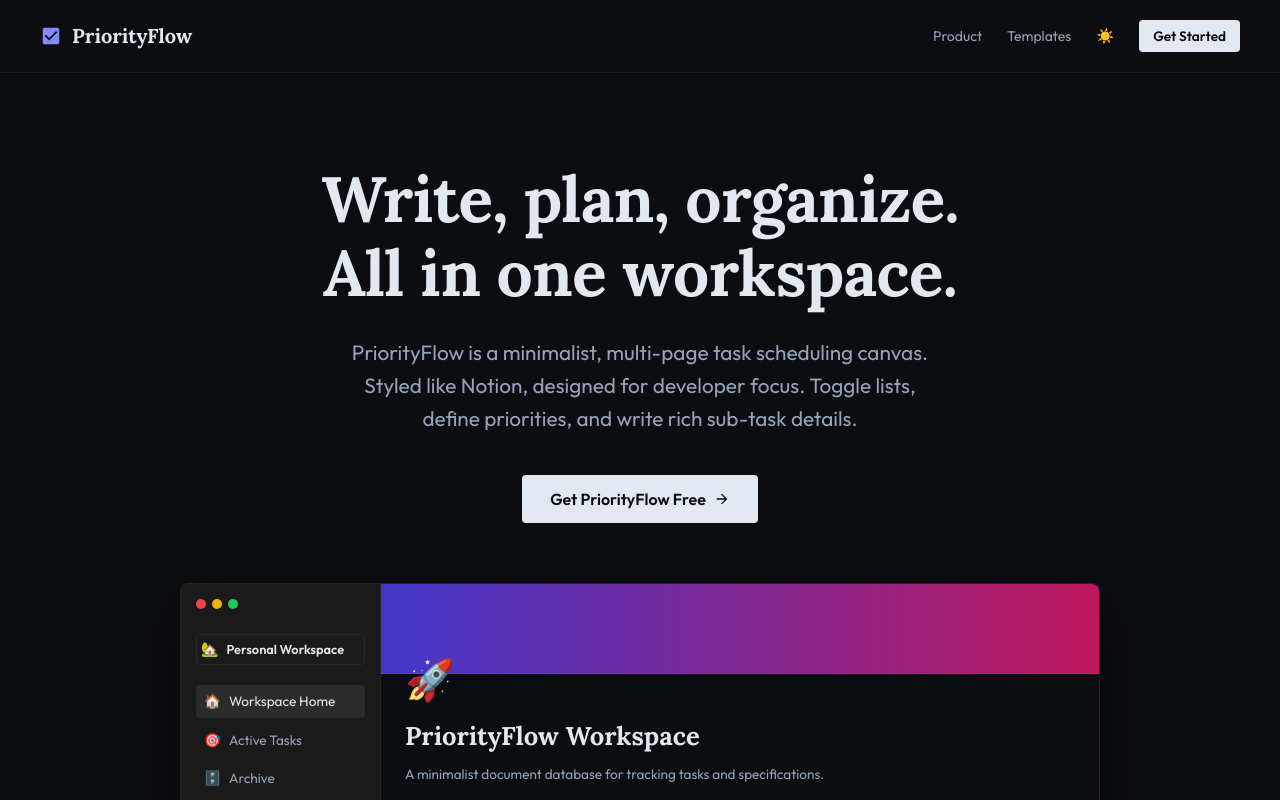
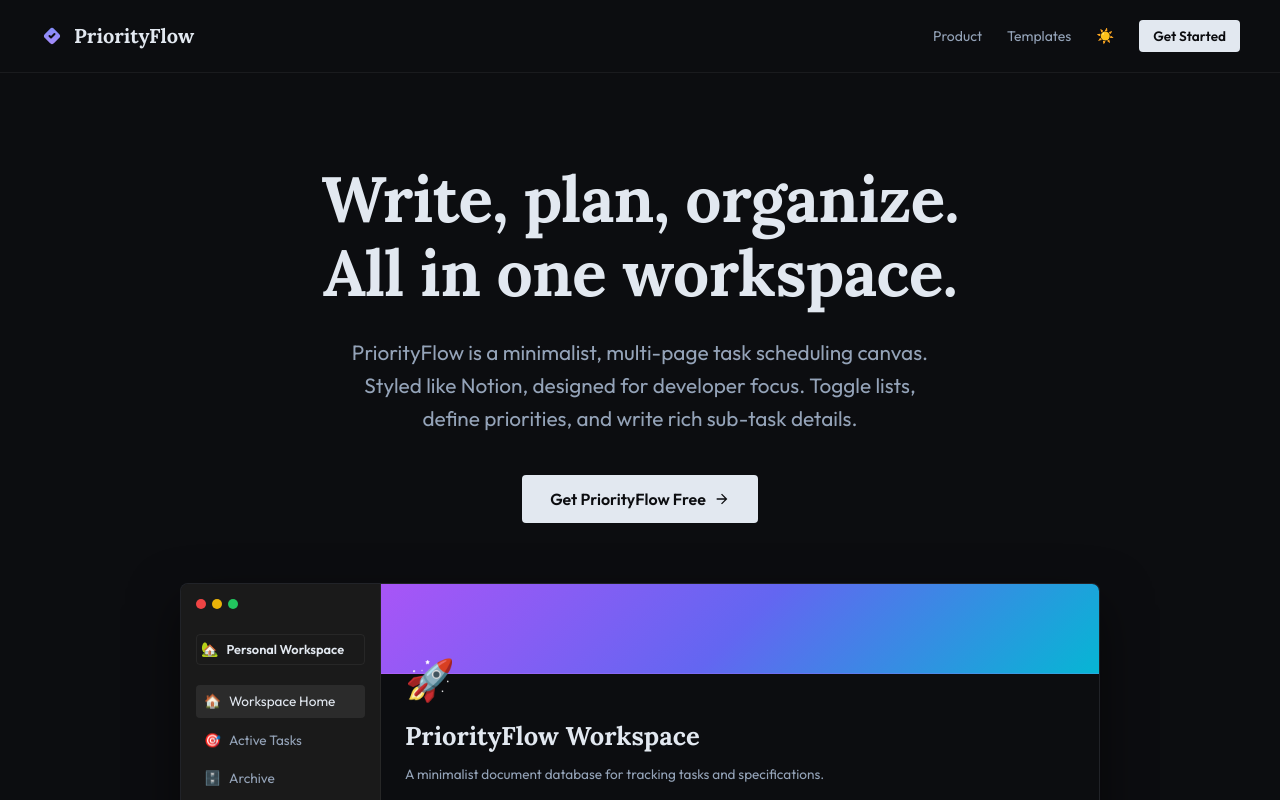
Before and after one commit to sanmaaya/TODoList, a React (Vite) app in the folder frontend/: page / in a window 1280 px wide. Shown: the top 800 px of the page. Built offline with nearby package versions, Linux system fonts and the light colour scheme.

Commit message:
Style: Update mockup cover gradient to sunset aurora and replace check logo with gradient diamond checkmark

```diff
--- a/frontend/src/App.jsx
+++ b/frontend/src/App.jsx
@@ -9,8 +9,15 @@ export default function App() {
       {/* SaaS Navigation */}
       <nav className="landing-navbar">
         <div style={{ display: 'flex', alignItems: 'center', gap: '10px', fontWeight: 600, fontSize: '1.1rem' }}>
-          <svg viewBox="0 0 24 24" style={{ width: '22px', height: '22px', fill: 'var(--primary)' }}>
-            <path d="M19 3H5c-1.1 0-2 .9-2 2v14c0 1.1.9 2 2 2h14c1.1 0 2-.9 2-2V5c0-1.1-.9-2-2-2zm-9 14l-5-5 1.41-1.41L10 14.17l7.59-7.59L19 8l-9 9z" />
+          <svg viewBox="0 0 24 24" style={{ width: '24px', height: '24px' }}>
+            <defs>
+              <linearGradient id="logo-grad" x1="0%" y1="0%" x2="100%" y2="100%">
+                <stop offset="0%" stopColor="var(--primary)" />
+                <stop offset="100%" stopColor="#a78bfa" />
+              </linearGradient>
+            </defs>
+            <rect x="5.5" y="5.5" width="13" height="13" rx="3" transform="rotate(45 12 12)" fill="url(#logo-grad)" />
+            <path d="M9.5 12l1.5 1.5 3.5-3.5" stroke="var(--bg-main)" strokeWidth="2" strokeLinecap="round" strokeLinejoin="round" fill="none" />
           </svg>
           <span style={{ fontFamily: 'var(--font-serif)', fontWeight: 700, fontSize: '1.25rem' }}>PriorityFlow</span>
         </div>
@@ -89,7 +96,7 @@ export default function App() {
 
           {/* Mockup Main Panel */}
           <div className="mockup-main" style={{ padding: '0 0 20px 0' }}>
-            <div style={{ height: '90px', width: '100%', background: 'linear-gradient(to right, #4338ca, #be185d)', borderBottom: '1px solid var(--border)' }}></div>
+            <div style={{ height: '90px', width: '100%', background: 'linear-gradient(135deg, #a855f7 0%, #6366f1 50%, #06b6d4 100%)', borderBottom: '1px solid var(--border)' }}></div>
 
             <div style={{ padding: '0 24px' }}>
               {/* Emoji header float */}
```
Also changed, not shown: frontend/src/DashboardApp.jsx (+9 -2 lines).
